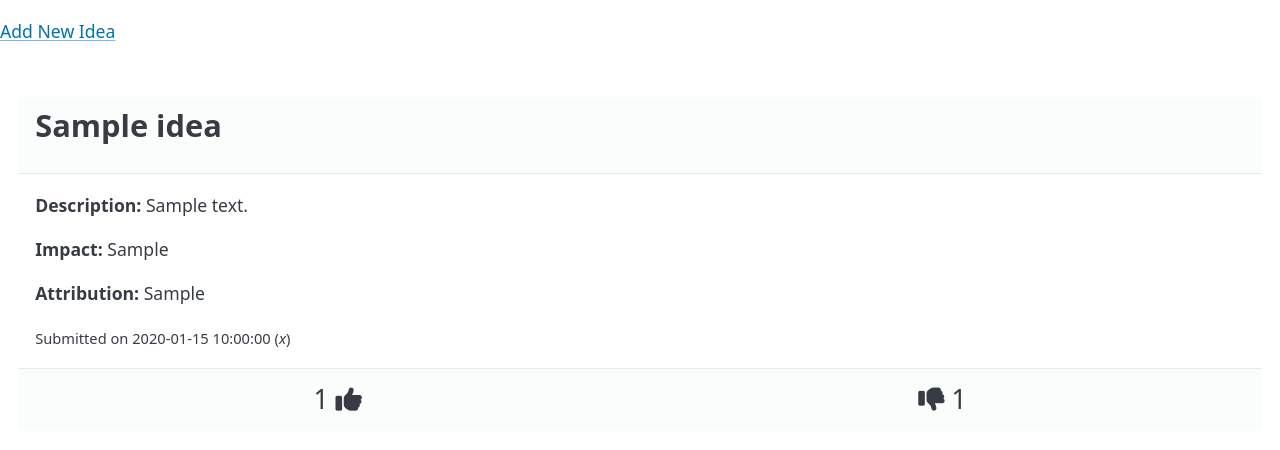
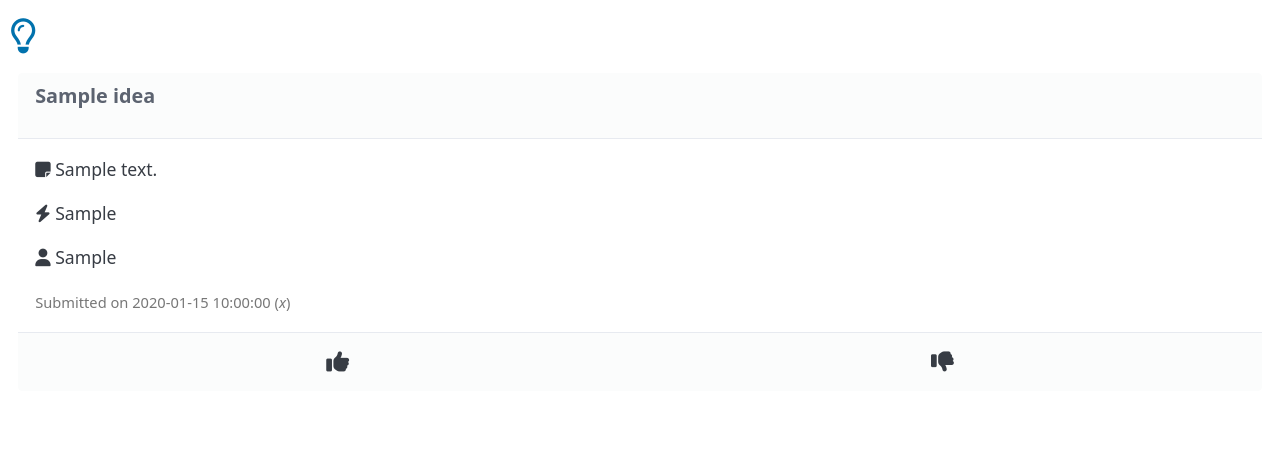
Before and after one commit to nodes-ro/ideas, a Flask app: page /ideas in a window 1280 px wide. Shown: the top 450 px of the page. Run offline with Flask 3, Linux system fonts and the light colour scheme; tables that the repository leaves empty hold one stand-in row (values such as "Sample post"); some libraries are stand-ins or nearby versions.

Commit message:
Refactor

```diff
--- a/templates/ideas.html
+++ b/templates/ideas.html
@@ -36,7 +36,7 @@
        .idea-votes a {
          text-decoration: none;
          color: var(--color-primary);
-         font-size: 1.5rem;
+         font-size: 1.3rem;
        }
        .idea-votes a:hover i {
          color: #007bff;
@@ -90,25 +90,26 @@
 {% endif %}
 {% endwith %}
 
-<header>
-    <nav>
-        <a href="{{ url_for('index') }}">Add New Idea</a>
-    </nav>
-</header>
+
 <main>
+    <header>
+        <nav style="margin-left:10px;">
+            <a data-tooltip="New idea" data-placement="right" href="{{ url_for('index') }}"><i class="fa-regular fa-lightbulb fa-2x"></i></a>
+        </nav>
+    </header>
     {% if ideas %}
     <div class="ideas-grid">
         {% for idea in ideas %}
         <article class="card">
             <header>
 
-                <h2>{{ idea.title }}</h2>
+                <h5>{{ idea.title }}</h5>
             </header>
             <section>
-                <p><strong>Description:</strong> {{ idea.description }}</p>
-                <p><strong>Impact:</strong> {{ idea.impact }}</p>
-                <p><strong>Attribution:</strong> {{ idea.attribution }}</p>
-                <p>
+                <p><i class="fas fa-note-sticky" title="Description"></i> {{ idea.description }}</p>
+                <p><i class="fas fa-bolt" title="Impact"></i> {{ idea.impact }}</p>
+                <p><i class="fas fa-user" title="Attribution"></i> {{ idea.attribution }}</p>
+                <p style="color:#777">
                     <small>
                         Submitted on {{ idea.timestamp.strftime('%Y-%m-%d %H:%M:%S') }}
                         (<em>{{ idea.unique_hash }}</em>)
@@ -116,14 +117,12 @@
                 </p>
             </section>
             <footer class="idea-votes">
-                <a data-tooltip="I like this idea" href="{{ url_for('vote', idea_id=idea.id, vote='up') }}">
-                    <span>{{ idea.up_votes }}</span>
+                <a data-tooltip="{{ idea.up_votes }} votes" href="{{ url_for('vote', idea_id=idea.id, vote='up') }}">
                     <i class="fas fa-thumbs-up"></i>
-
                 </a>
-                <a data-tooltip="I don't like this" href="{{ url_for('vote', idea_id=idea.id, vote='down') }}">
+                <a data-tooltip="{{ idea.down_votes }} votes"
+                   href="{{ url_for('vote', idea_id=idea.id, vote='down') }}">
                     <i class="fas fa-thumbs-down"></i>
-                    <span>{{ idea.down_votes }}</span>
                 </a>
             </footer>
         </article>
```
